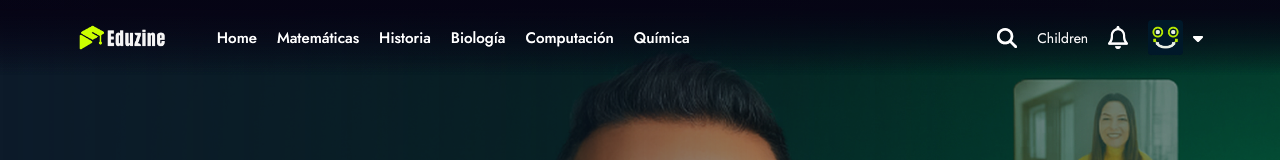
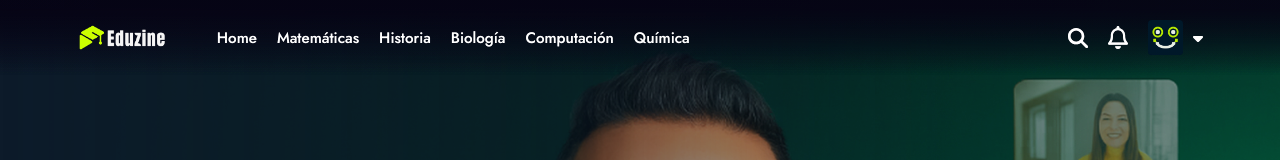
Before and after one commit to JosM0906/copiadeStreaming, a React (Vite) app: page / in a window 1280 px wide. Shown: the top 160 px of the page. Built offline with nearby package versions, Linux system fonts and the light colour scheme.

Commit message:
Eliminando iconos que no se utilizaran

```diff
--- a/src/components/Navbar/Navbar.jsx
+++ b/src/components/Navbar/Navbar.jsx
@@ -23,7 +23,6 @@ const Navbar = () => {
       </div>
       <div className="navbar-right">
         <img src={search_icon} alt="" className='icons'/>
-        <p>Children</p>
         <img src={bell_icon} alt="" className='icons'/>
         <div className='navbar-profile'>
           <img src={profile_img} alt="" className='profile'/>
```
